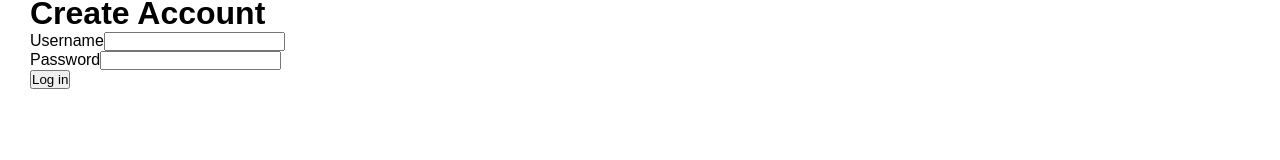
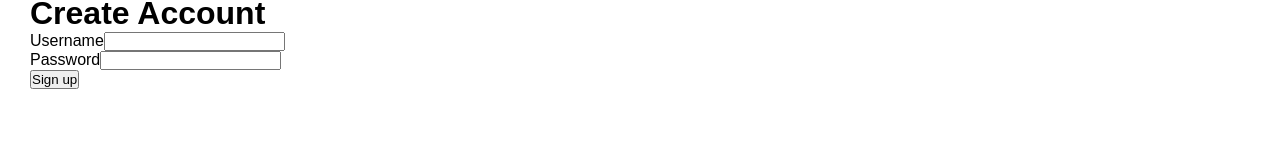
Before and after one commit to tonyelison/shop-react, a React (Vite) app: page /register in a window 1280 px wide. Shown: the part 140-300 px from the top of the page. Built offline with nearby package versions, Linux system fonts and the light colour scheme; no server answers; a web font is replaced by a local one.

Commit message:
Simplify Form component prop name

```diff
--- a/src/components/Form/index.jsx
+++ b/src/components/Form/index.jsx
@@ -6,7 +6,7 @@ import Spinner from 'react-bootstrap/Spinner';
 const Form = ({
   title,
   fields,
-  submitBtnLabel,
+  submitLabel,
   mutationFn,
   onSuccess,
   onMutateAction,
@@ -61,7 +61,7 @@ const Form = ({
             />
           </div>
         ))}
-        <input type="submit" value={submitBtnLabel || 'Submit'} />
+        <input type="submit" value={submitLabel || 'Submit'} />
         {isLoading ? <Spinner animation="border" /> : ''}
       </form>
       {errorMsg ? <div className="text-danger">{errorMsg}</div> : ''}
@@ -72,7 +72,7 @@ const Form = ({
 Form.propTypes = {
   title: PropTypes.string,
   fields: PropTypes.array,
-  submitBtnLabel: PropTypes.string,
+  submitLabel: PropTypes.string,
   mutationFn: PropTypes.func,
   onSuccess: PropTypes.func,
   onMutateAction: PropTypes.func,
--- a/src/components/Login.jsx
+++ b/src/components/Login.jsx
@@ -22,7 +22,7 @@ const Login = () => {
     <Form
       title="Login"
       fields={formFields}
-      submitBtnLabel="Log in"
+      submitLabel="Log in"
       mutationFn={mutationFn}
       onSuccess={onSuccess}
     />
--- a/src/components/Register/index.jsx
+++ b/src/components/Register/index.jsx
@@ -23,7 +23,7 @@ const Register = () => {
     <Form
       title="Create Account"
       fields={formFields}
-      submitBtnLabel="Log in"
+      submitLabel="Sign up"
       mutationFn={mutationFn}
       onSuccess={onSuccess}
     />
```
